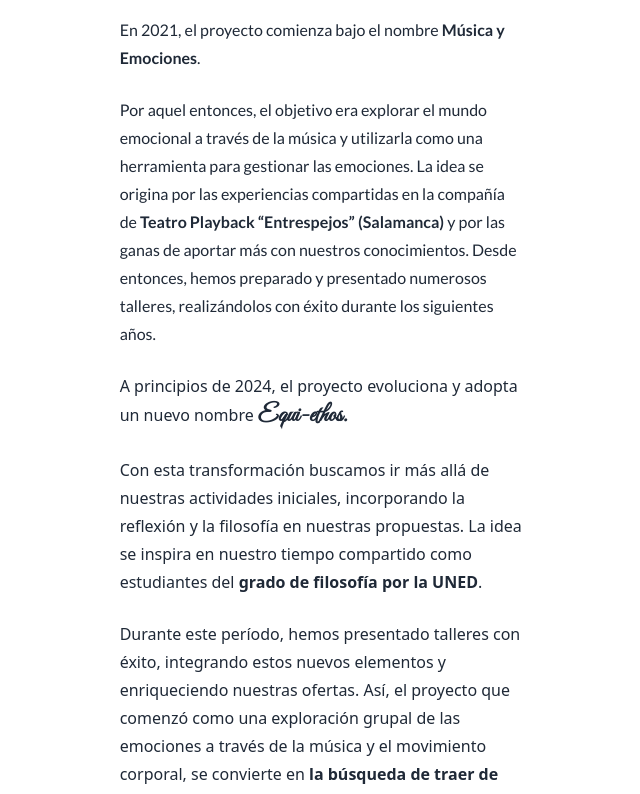
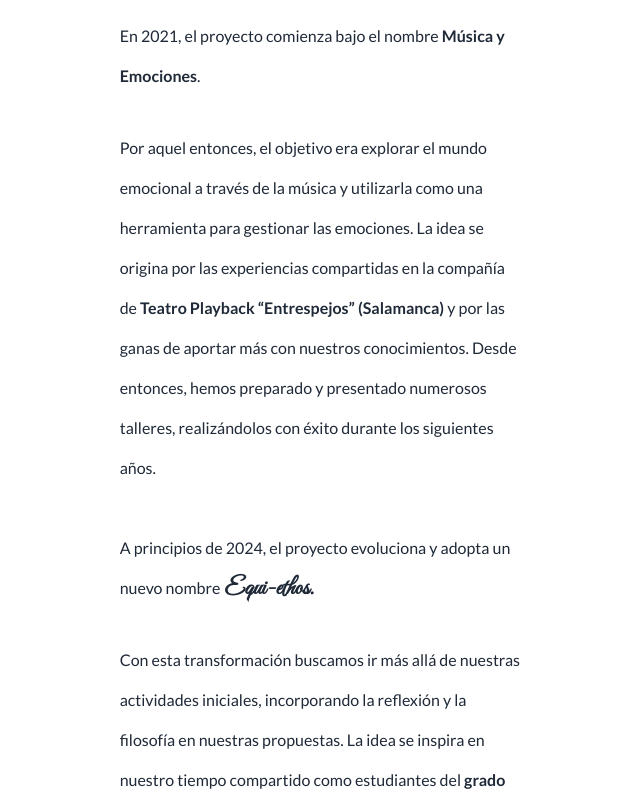
Before and after one commit to scsanchez/equi-ethos, a React (Vite) app: page / in a window 1280 px wide. Shown: the part 1060-1854 px from the top of the page, without its empty margins (319-959 px from the left). Built offline with nearby package versions, Linux system fonts and the light colour scheme.

Commit message:
Dark mode, margin and hover done

```diff
--- a/src/components/History.tsx
+++ b/src/components/History.tsx
@@ -8,49 +8,52 @@ export const History = () => {
         >
           Nuestra historia
         </div>
-        <a className="flex flex-col items-center h-screen">
-          <p className="font-lato leading-7 md:w-1/3 p-3">
+        <div className="flex justify-center items-center">
+
+          <div className="flex flex-col items-start md:w-1/3 p-3 font-lato leading-10">
+          <p className="mb-8">
             En 2021, el proyecto comienza bajo el nombre{" "}
-            <span className="font-bold">Música y Emociones</span>.{" "}
+            <span className="font-bold hover:text-black dark:hover:text-white">Música y Emociones</span>.{" "}
           </p>
-          <p className="font-lato leading-7 md:w-1/3 p-3">
+          <p className="mb-10">
             Por aquel entonces, el objetivo era explorar el mundo emocional a
             través de la música y utilizarla como una herramienta para gestionar
             las emociones. La idea se origina por las experiencias compartidas
             en la compañía de{" "}
-            <span className="font-bold">
+            <span className="font-bold hover:text-black dark:hover:text-white">
               Teatro Playback “Entrespejos” (Salamanca){" "}
             </span>
             y por las ganas de aportar más con nuestros conocimientos. Desde
             entonces, hemos preparado y presentado numerosos talleres,
             realizándolos con éxito durante los siguientes años.
           </p>
-          <p className="md:w-1/3 leading-7 p-3">
+          <p className="mb-8">
             A principios de 2024, el proyecto evoluciona y adopta un nuevo
             nombre
-            <span className="font-vibes font-bold text-2xl"> Equi-ethos.</span>
+            <span className="font-vibes font-bold text-2xl hover:text-black dark:hover:text-white"> Equi-ethos.</span>
           </p>
 
-          <p className="md:w-1/3 leading-7 p-3">
+          <p className="mb-8">
             Con esta transformación buscamos ir más allá de nuestras actividades
             iniciales, incorporando la reflexión y la filosofía en nuestras
             propuestas. La idea se inspira en nuestro tiempo compartido como
             estudiantes del{" "}
-            <span className="font-bold">grado de filosofía por la UNED</span>.
+            <span className="font-bold hover:text-black dark:hover:text-white">grado de filosofía por la UNED</span>.
           </p>
-          <p className="md:w-1/3 leading-7 p-3">
+          <p className="mb-8">
             Durante este período, hemos presentado talleres con éxito,
             integrando estos nuevos elementos y enriqueciendo nuestras ofertas.
             Así, el proyecto que comenzó como una exploración grupal de las
             emociones a través de la música y el movimiento corporal, se
             convierte en
-            <span className="font-bold">
+            <span className="font-bold hover:text-black dark:hover:text-white">
               {" "}
               la búsqueda de traer de nuevo la atención del cuerpo al
               pensamiento.
             </span>
           </p>
-        </a>
+        </div>
+        </div>
       </div>
     </>
   );
```
